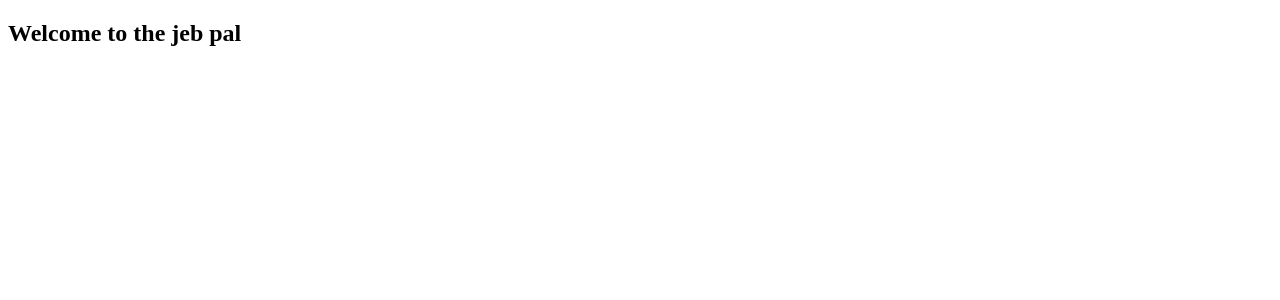
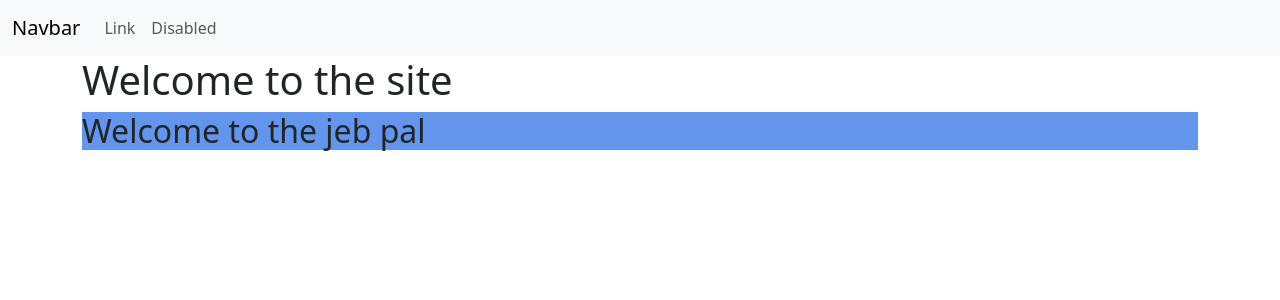
Before and after one commit to BinniBuff/Verklegt_2, a Django app: page /jobs/ in a window 1280 px wide. Shown: the top 300 px of the page. Run offline with Django 5.2, Linux system fonts and the light colour scheme.

Commit message:
bootstrap added

```diff
--- a/JobHunters/JobHunters/settings.py
+++ b/JobHunters/JobHunters/settings.py
@@ -9,7 +9,7 @@ https://docs.djangoproject.com/en/5.0/topics/settings/
 For the full list of settings and their values, see
 https://docs.djangoproject.com/en/5.0/ref/settings/
 """
-
+import os.path
 from pathlib import Path
 
 # Build paths inside the project like this: BASE_DIR / 'subdir'.
@@ -118,6 +118,9 @@ USE_TZ = True
 # https://docs.djangoproject.com/en/5.0/howto/static-files/
 
 STATIC_URL = 'static/'
+STATICFILES_DIRS = [
+    os.path.join(BASE_DIR, 'static')
+]
 
 # Default primary key field type
 # https://docs.djangoproject.com/en/5.0/ref/settings/#default-auto-field
--- /dev/null
+++ b/JobHunters/static/css/main.css
@@ -0,0 +1,3 @@
+.job {
+    background-color: cornflowerblue;
+}
--- a/JobHunters/templates/base.html
+++ b/JobHunters/templates/base.html
@@ -1,12 +1,39 @@
+{% load static %}
 <!DOCTYPE html>
 <html lang="en">
 <head>
     <meta charset="UTF-8">
-    <title>Document</title>
+    <title>Job Hunters</title>
+    {#CSS#}
+    <link href="https://cdn.jsdelivr.net/npm/bootstrap@5.3.3/dist/css/bootstrap.min.css" rel="stylesheet" integrity="sha384-QWTKZyjpPEjISv5WaRU9OFeRpok6YctnYmDr5pNlyT2bRjXh0JMhjY6hW+ALEwIH" crossorigin="anonymous">
+    <link rel="stylesheet" href="{% static 'css/main.css' %}">
 </head>
 <body>
-    <nav></nav>
-    {% block content %}
-    {% endblock %}
+    <nav class="navbar navbar-expand-lg bg-body-tertiary">
+      <div class="container-fluid">
+        <a class="navbar-brand" href="#">Navbar</a>
+        <button class="navbar-toggler" type="button" data-bs-toggle="collapse" data-bs-target="#navbarSupportedContent" aria-controls="navbarSupportedContent" aria-expanded="false" aria-label="Toggle navigation">
+          <span class="navbar-toggler-icon"></span>
+        </button>
+        <div class="collapse navbar-collapse" id="navbarSupportedContent">
+          <ul class="navbar-nav me-auto mb-2 mb-lg-0">
+            <li>
+              <a class="nav-link" aria-disabled="true">Link</a>
+            </li>
+            <li>
+              <a class="nav-link" aria-disabled="true">Disabled</a>
+            </li>
+          </ul>
+        </div>
+      </div>
+    </nav>
+    <div class="container">
+        <h1>Welcome to the site</h1>
+        {% block content %}
+        {% endblock %}
+    </div>
+    {#Javascript#}
+    <script src="https://cdn.jsdelivr.net/npm/bootstrap@5.3.3/dist/js/bootstrap.bundle.min.js" integrity="sha384-YvpcrYf0tY3lHB60NNkmXc5s9fDVZLESaAA55NDzOxhy9GkcIdslK1eN7N6jIeHz" crossorigin="anonymous"></script>
+
 </body>
 </html>
--- a/JobHunters/templates/company/index.html
+++ b/JobHunters/templates/company/index.html
@@ -1,4 +1,4 @@
 {% extends 'base.html' %}
 {% block content %}
-	<h2>Welcome to the jeb pal</h2>
+	<h2>Welcome to the company pal</h2>
 {% endblock %}
--- a/JobHunters/templates/job/index.html
+++ b/JobHunters/templates/job/index.html
@@ -1,4 +1,6 @@
 {% extends 'base.html' %}
 {% block content %}
-	<h2>Welcome to the jeb pal</h2>
+    <div class="job">
+    	<h2>Welcome to the jeb pal</h2>
+    </div>
 {% endblock %}
```
